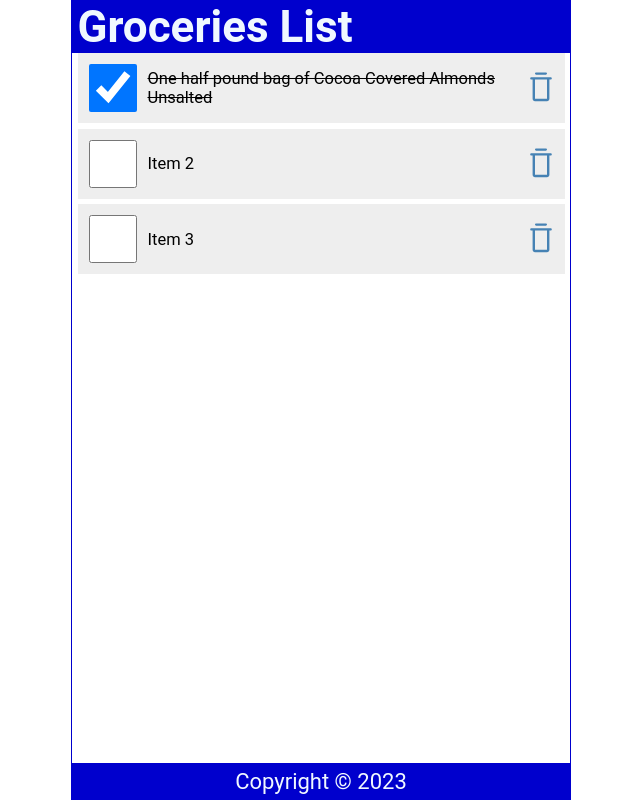
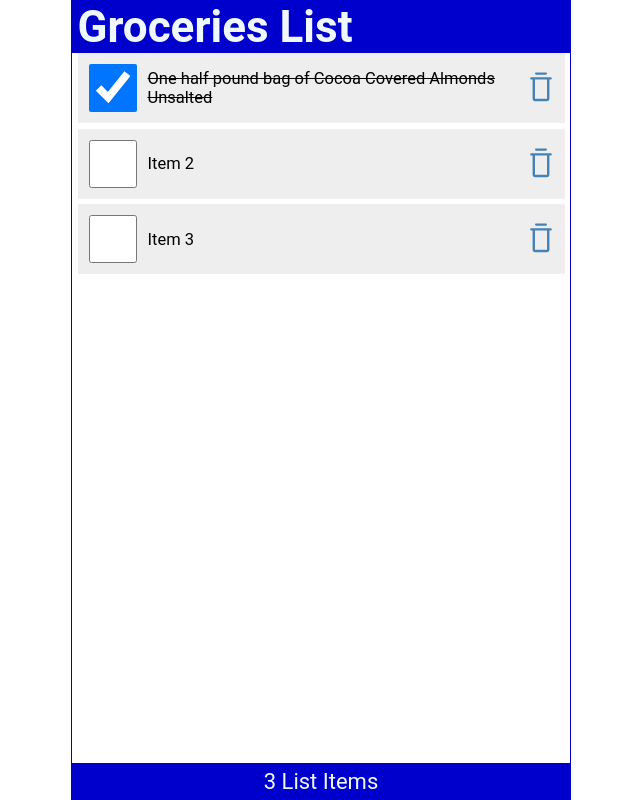
Before and after one commit to ibonelli/ReactDemo1, a React (Vite) app: page / in a window 1280 px wide. Shown: the whole page, without its empty margins (319-959 px from the left). Built offline with nearby package versions, Linux system fonts and the light colour scheme.

Commit message:
We pass on data to the Footer as well.

```diff
--- a/src/App.jsx
+++ b/src/App.jsx
@@ -43,7 +43,9 @@
         handleCheck={handleCheck}
         handleDelete={handleDelete}
       />
-      <Footer />
+      <Footer
+        length={items.length}
+      />
     </div>
   );
 }
--- a/src/Footer.jsx
+++ b/src/Footer.jsx
@@ -1,9 +1,9 @@
-const Footer = () => {
+const Footer = ({length}) => {
     const today = new Date();
 
     return (
         <footer>
-            <p>Copyright &copy; {today.getFullYear()}</p>
+            <p>{length} List {length === 1 ? "Item" : "Items"}</p>
         </footer>
     )
 }
```
